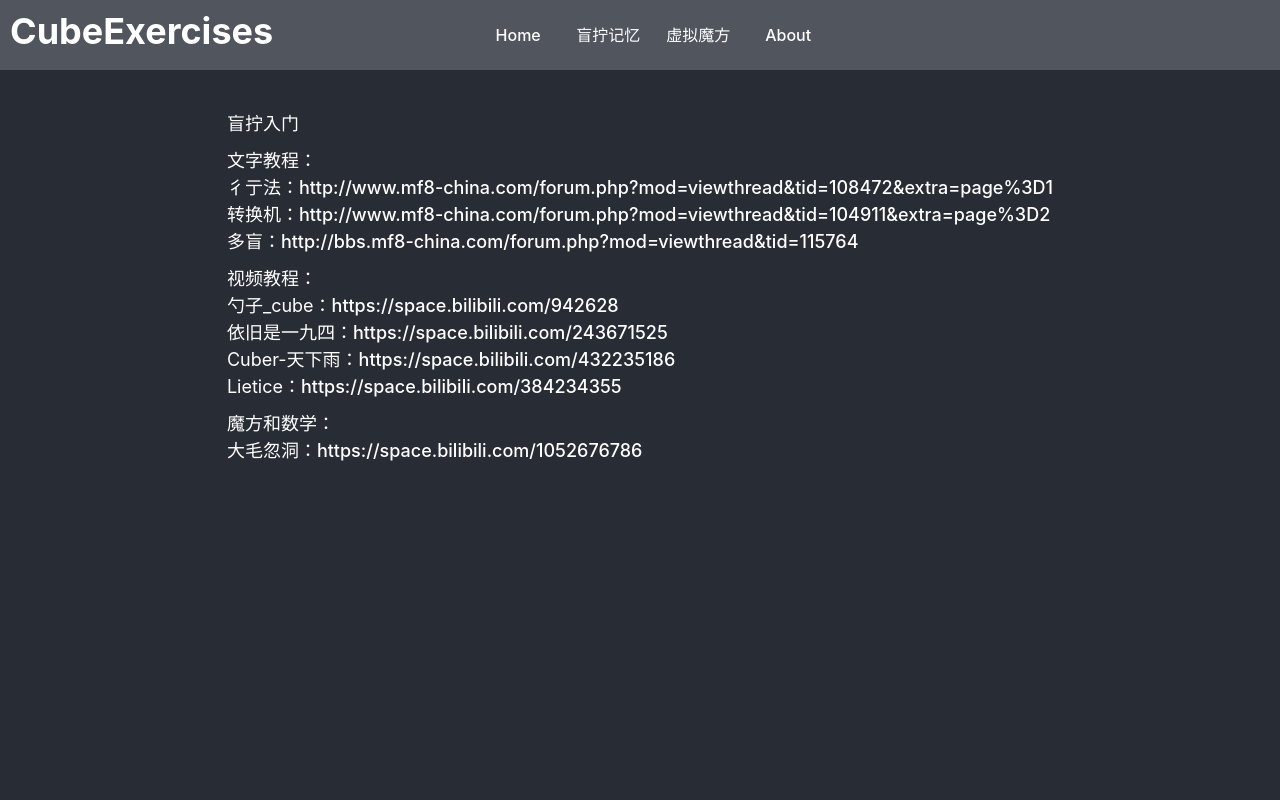
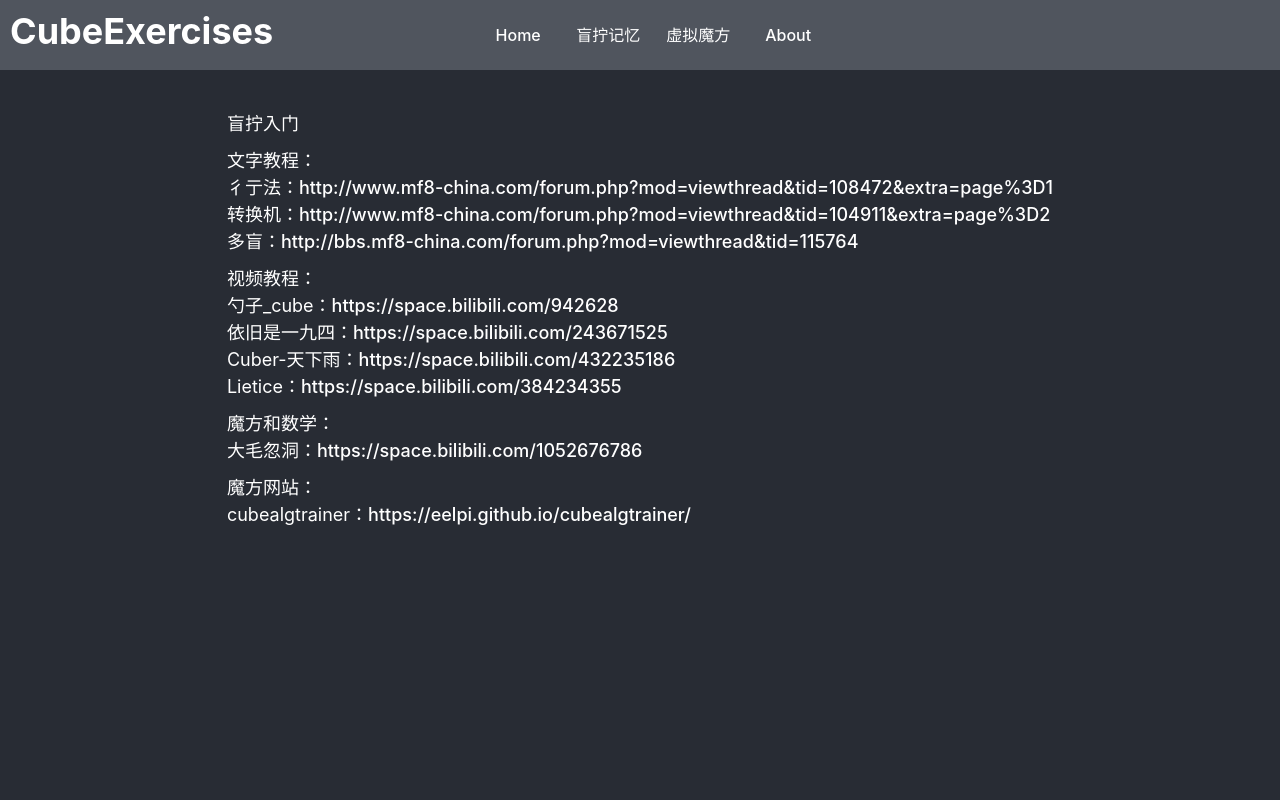
Before and after one commit to Chanyon/cubeExercises, a React (Vite) app: page / in a window 1280 px wide. Shown: the top 800 px of the page. Built offline with nearby package versions, Linux system fonts and the light colour scheme.

Commit message:
Add website link

```diff
--- a/src/components/home/index.tsx
+++ b/src/components/home/index.tsx
@@ -11,6 +11,7 @@ function Home() {
 		{ name: "Cuber-天下雨", url: "https://space.bilibili.com/432235186" },
 		{ name: "Lietice", url: "https://space.bilibili.com/384234355" }],
 		rubik_math: [{ name: "大毛忽洞", url: "https://space.bilibili.com/1052676786" }],
+		cube_website: [{name: "cubealgtrainer", url: "https://eelpi.github.io/cubealgtrainer/"}],
 	};
 	return (
 		<>
@@ -37,6 +38,13 @@ function Home() {
 						))
 					}
 				</Box>
+				<Box my="10px">
+					<Text>魔方网站：</Text>
+					{
+						homeInfo.cube_website.map((item, idx) => (<Text key={idx}>{item.name}：<Link target="_blank" href={item.url}>{item.url}</Link></Text>
+						))
+					}
+				</Box>
 			</Box>
 		</>
 	);
```
